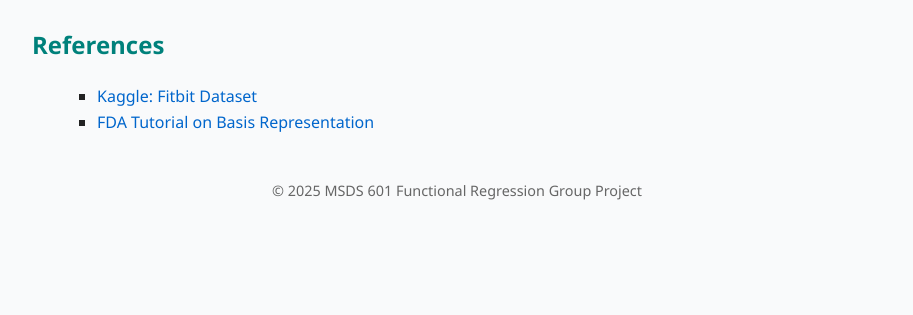
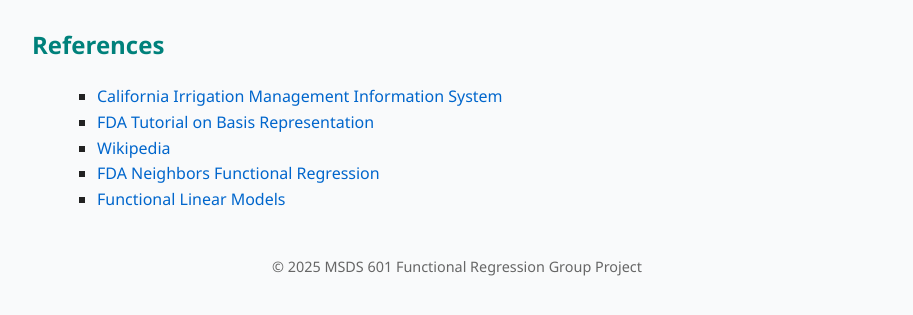
Before and after one commit to kmalneva-usf/LR-group-proj, a plain HTML site: page docs/index.html in a window 1280 px wide. Shown: the part 2899-3214 px from the top of the page, without its empty margins (183-1096 px from the left). Before the commit the page ends 3141 px from the top, so only its background shows below. Drawn offline with Linux system fonts and the light colour scheme.

Commit message:
added correct references

```diff
--- a/docs/index.html
+++ b/docs/index.html
@@ -137,10 +137,12 @@
   <section id="references">
     <h2>References</h2>
     <ul>
-      <li><a href="https://www.kaggle.com/datasets/arashnic/fitbit/code" target="_blank">Kaggle: Fitbit Dataset</a></li>
+      <li><a href="https://cimis.water.ca.gov/" target="_blank">California Irrigation Management Information System </a></li>
       <li><a href="https://fda.readthedocs.io/en/latest/auto_tutorial/plot_basis_representation.html" target="_blank">FDA Tutorial on Basis Representation</a></li>
+      <li><a href="https://en.wikipedia.org/wiki/Functional_regression" target="_blank">Wikipedia </a></li>
+      <li><a href="https://fda.readthedocs.io/en/stable/auto_examples/plot_neighbors_functional_regression.html" target="_blank">FDA Neighbors Functional Regression </a></li>
+      <li><a href="https://research.fredhutch.org/content/dam/stripe/hsu/files/Di_II.pdf" target="_blank">Functional Linear Models </a></li>
     </ul>
-  </section>
 
   <footer>
     <p>© 2025 MSDS 601 Functional Regression Group Project</p>
```
